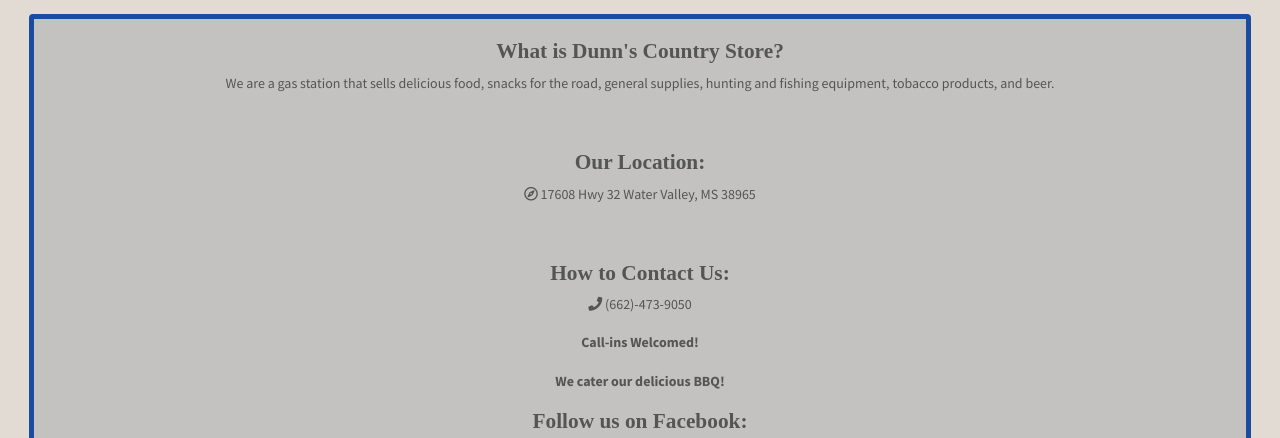
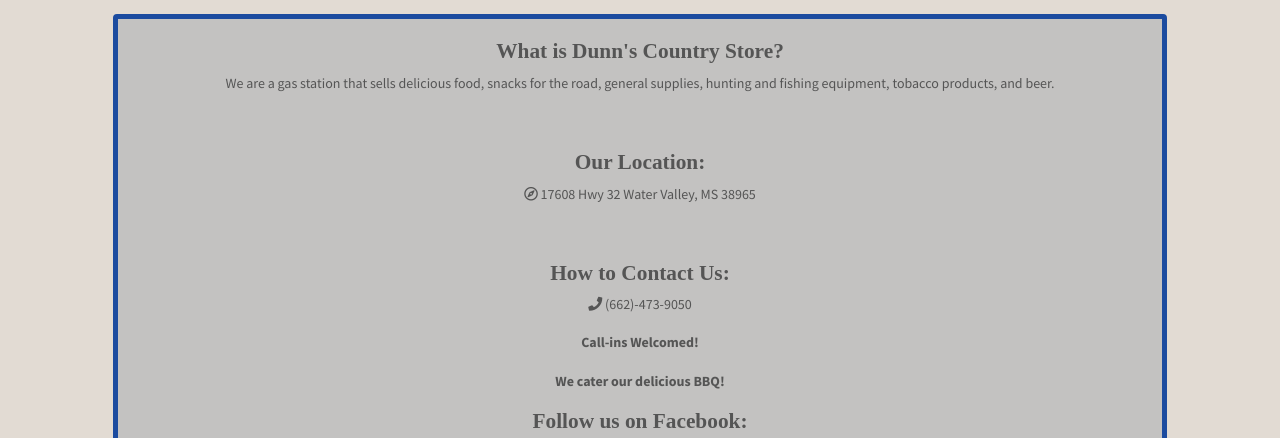
Before and after one commit to Dannyp123/Dunn-s-Country-Store, a plain HTML site: page index.html in a window 1280 px wide. Shown: the part 75-513 px from the top of the page. Drawn offline with nearby package versions, Linux system fonts and the light colour scheme; a web font is replaced by a local one.

Commit message:
went through and made added container to all the pages to make the cards be in the center of the page

```diff
--- a/index.html
+++ b/index.html
@@ -17,7 +17,6 @@
 </head>
 
 <body id="home-page">
-    <div class="col-sm-12 col-lg-12">
         <nav class="navbar navbar-expand-lg navbar-light bg-primary">
 
             <h3 class="text-white font-weight-bold">Dunn's Country Store</h3>
@@ -51,14 +50,16 @@
                 </div>
             </div>
         </nav>
-        <div class="col-sm-10 col-lg-12 mt-3 pl-3 pr-3">
+        <div class="container">
+            <div class="col-sm-5 col-lg-12 mt-3 pl-3 pr-3">
                 <div class="card text-center">
                     <div class="card-body">
                         <h3 class="text-dark font-weight-bold" style="font-family: Coda Caption; font-size: 16pt">
                             What is Dunn's Country Store?
                         </h3>
                         <p class="text-dark">
-                        We are a gas station that sells delicious food, snacks for the road, general supplies, hunting
+                            We are a gas station that sells delicious food, snacks for the road, general supplies,
+                            hunting
                             and
                             fishing equipment, tobacco products, and beer.
                         </p>
@@ -95,6 +96,7 @@
                 </div>
             </div>
         </div>
+    </div>
     <script src="https://code.jquery.com/jquery-3.3.1.slim.min.js" integrity="sha384-q8i/X+965DzO0rT7abK41JStQIAqVgRVzpbzo5smXKp4YfRvH+8abtTE1Pi6jizo"
         crossorigin="anonymous"></script>
     <script src="https://cdnjs.cloudflare.com/ajax/libs/popper.js/1.14.3/umd/popper.min.js" integrity="sha384-ZMP7rVo3mIykV+2+9J3UJ46jBk0WLaUAdn689aCwoqbBJiSnjAK/l8WvCWPIPm49"
```
Also changed, not shown: beer.html (+1 -1 lines), hunting-fishing.html (+1 -1 lines), menu.html (+11 -6 lines). Lines whose indentation alone changed are shown as unchanged.
